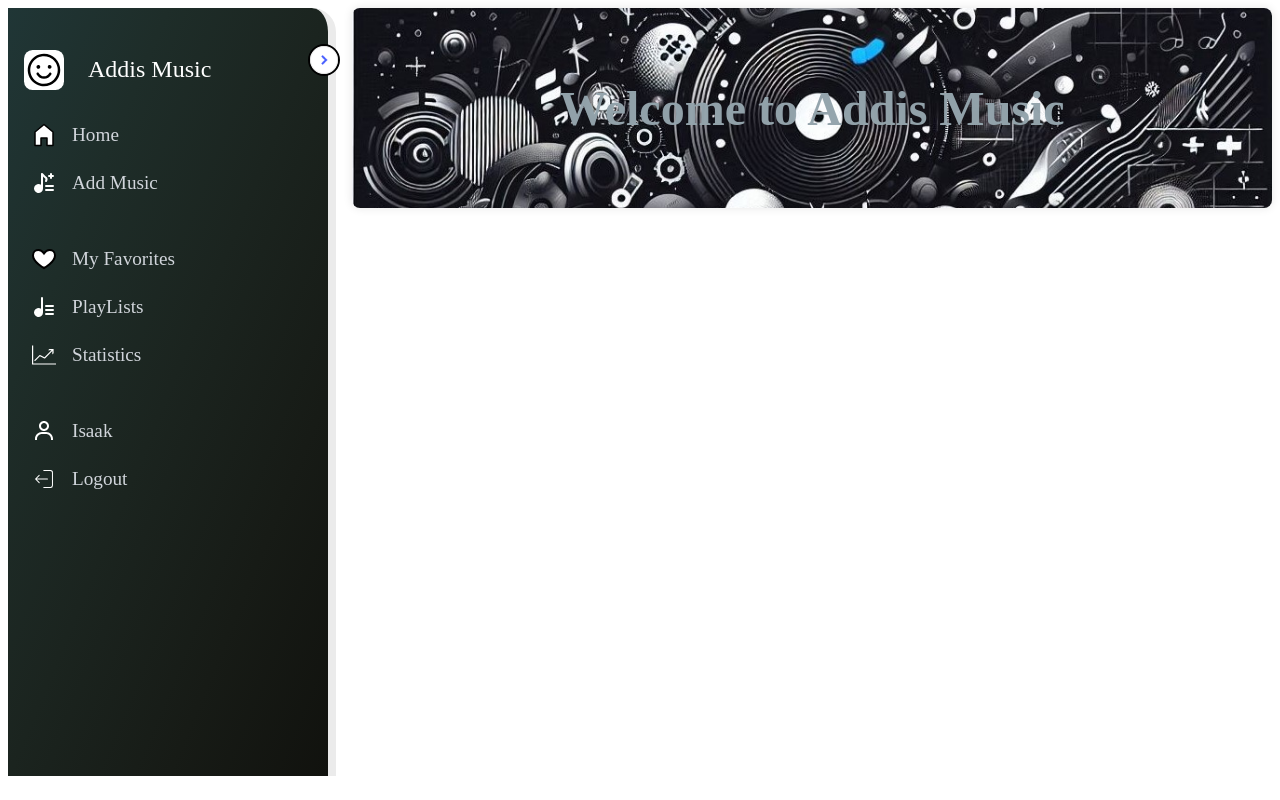
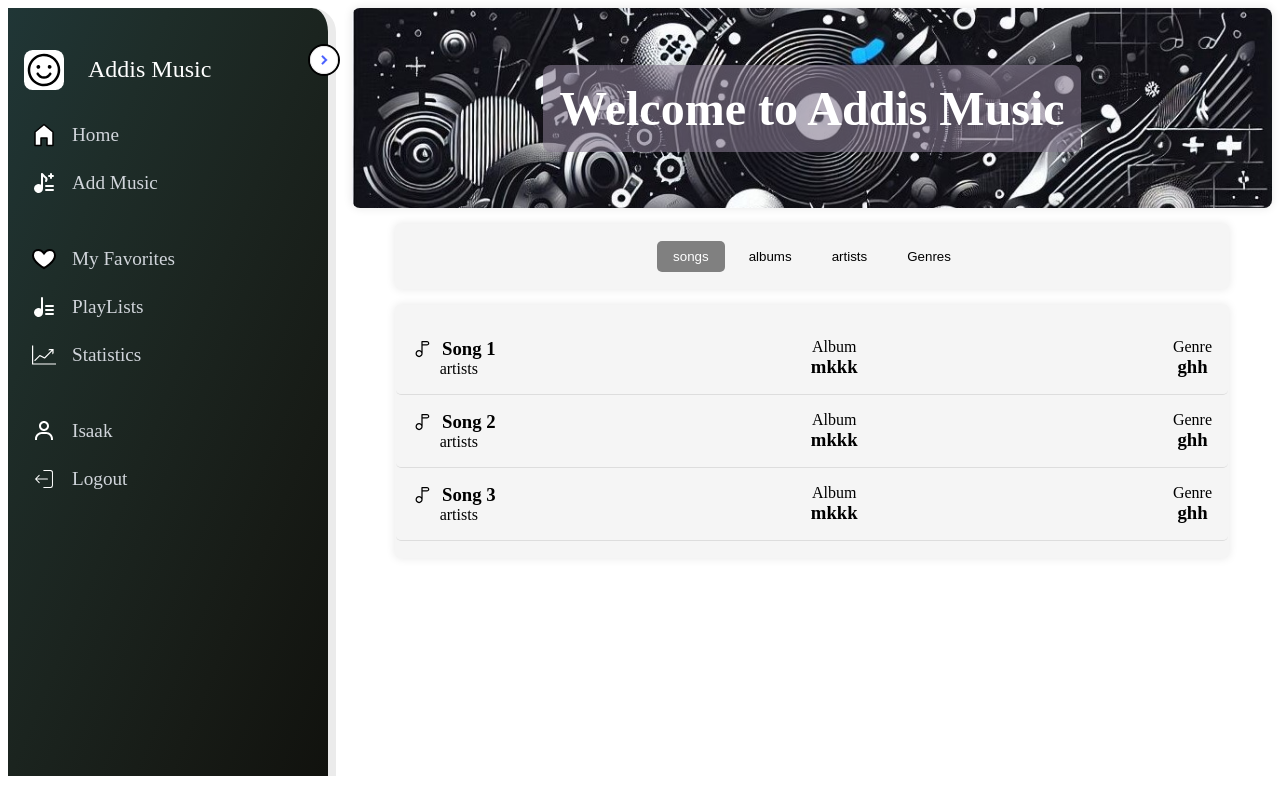
Before and after one commit to isaakgz/addis-software-mern-music, a React (Vite) app in the folder Client/: page / in a window 1280 px wide. Built offline with nearby package versions, Linux system fonts and the light colour scheme.

Commit message:
build tab and song list component

```diff
--- a/Client/src/App.tsx
+++ b/Client/src/App.tsx
@@ -1,8 +1,9 @@
 /** @jsxImportSource @emotion/react */
 
 import { css } from "@emotion/react";
+import Banner from "./components/Banner/Banner";
 import Sidebar from "./components/sideBar/Sidebar";
-import Banner from "./components/Banner/Banner";
+import Songs from "./components/Songs/Songs";
 
 function App() {
   return (
@@ -22,6 +23,8 @@ function App() {
           `}
         >
           <Banner />
+
+          <Songs />
         </div>
       </div>
     </>
--- a/Client/src/components/Banner/Banner.tsx
+++ b/Client/src/components/Banner/Banner.tsx
@@ -27,9 +27,12 @@ const BannerContainer = styled.div`
 `;
 
 const BannerText = styled.h1`
-  color: #93a4acfb;
+  color: white;
   font-size: 3rem;
   font-weight: 700;
+  background-color: #83778d96;
+  border-radius: 0.5rem;
+  padding: 1rem;
 
   @media (max-width: 768px) {
     font-size: 2rem; /* Adjust font size for smaller screens */
--- /dev/null
+++ b/Client/src/components/Songs/Songs.tsx
@@ -0,0 +1,23 @@
+import Tabs from "../Tabs/Tabs";
+import SongsList from "../SongsList/SongsList";
+
+function Songs() {
+  const tabs = ["songs", "albums", "artists", "Genres"];
+
+  const songs = ["Song 1", "Song 2", "Song 3"];
+  const albums = ["Album 1", "Album 2", "Album 3"];
+  const artists = ["Artist 1", "Artist 2", "Artist 3"];
+  const genres = ["Genre 1", "Genre 2", "Genre 3"];
+  return (
+    <>
+      <Tabs tabs={tabs}>
+        <SongsList items={songs} />
+        <SongsList items={albums} />
+        <SongsList items={artists} />
+        <SongsList items={genres} />
+      </Tabs>
+    </>
+  );
+}
+
+export default Songs;
--- /dev/null
+++ b/Client/src/components/SongsList/SongsList.tsx
@@ -0,0 +1,102 @@
+/** @jsxImportSource @emotion/react */
+import styled from "@emotion/styled";
+import music from "../../assets/icons/music.svg";
+import { css } from "@emotion/react";
+
+const ListContainer = styled.div`
+  display: flex;
+  flex-direction: column;
+  align-items: center;
+`;
+
+const ListItem = styled.div`
+  padding: 1rem;
+  border-bottom: 1px solid #ddd;
+  width: 100%;
+  text-align: left;
+  display: flex;
+  align-items: center;
+  justify-content: space-between;
+  cursor: pointer;
+  transition: all 0.3s;
+  border-radius: 5px;
+  &:hover {
+    background-color: #dddddd92;
+  }
+`;
+const TitleWrapper = styled.div`
+  display: flex;
+  flex-direction: column;
+  align-items: center;
+  justify-content: center;
+  gap: 0rem;
+  h3 {
+    margin: 0;
+    padding: 0;
+  }
+  p {
+    margin: 0;
+    padding: 0;
+    margin-left: 10px;
+  }
+`;
+
+const AlbumWrapper = styled.div`
+  display: flex;
+  flex-direction: column;
+  align-items: center;
+  justify-content: center;
+  gap: 0rem;
+  h3 {
+    margin: 0;
+    padding: 0;
+  }
+  p {
+    margin: 0;
+    padding: 0;
+  }
+`;
+const ListIcon = styled.img`
+  width: 20px;
+  height: 20px;
+  margin-right: 10px;
+`;
+
+interface SongsListProps {
+  items: string[];
+}
+const SongsList = ({ items }: SongsListProps) => {
+  return (
+    <ListContainer>
+      {items.map((item, index) => (
+        <ListItem key={index}>
+          <TitleWrapper>
+            <div
+              css={css`
+                display: flex;
+                align-items: center;
+                justify-content: center;
+                margin: 0;
+                padding: 0;
+              `}
+            >
+              <ListIcon src={music} alt="music" />
+              <h3>{item}</h3>
+            </div>
+            <p>artists</p>
+          </TitleWrapper>
+          <AlbumWrapper>
+            <p>Album</p>
+            <h3>mkkk</h3>
+          </AlbumWrapper>
+          <AlbumWrapper>
+            <p>Genre</p>
+            <h3>ghh</h3>
+          </AlbumWrapper>
+        </ListItem>
+      ))}
+    </ListContainer>
+  );
+};
+
+export default SongsList;
--- /dev/null
+++ b/Client/src/components/Tabs/Tabs.tsx
@@ -0,0 +1,83 @@
+import styled from "@emotion/styled";
+import React, { ReactNode, useState } from "react";
+
+const TabsContainer = styled.div`
+  display: flex;
+  justify-content: center;
+  align-items: center;
+  gap: 0.5rem;
+  padding: 1rem;
+  background-color: #f5f5f5;
+  margin: 1rem auto;
+  border-radius: 5px;
+  box-shadow: 0 0 10px rgba(0, 0, 0, 0.1);
+  width: 100%;
+  max-width: 800px;
+  border: 1px solid #f5f5f5;
+  flex-wrap: nowrap;
+  @media (max-width: 768px) {
+    flex-wrap: wrap;
+  }
+`;
+
+const Tab = styled.button<{ active: boolean }>`
+  background-color: ${({ active }) => (active ? "gray" : "transparent")};
+  color: ${({ active }) => (active ? "white" : "black")};
+  padding: 0.5rem 1rem;
+  border: none;
+  border-radius: 5px;
+  outline: none;
+  cursor: pointer;
+  transition: all 0.3s;
+  &:hover {
+    background-color: gray;
+    color: white;
+  }
+`;
+
+const TabsContent = styled.div`
+  padding: 1rem;
+  background-color: #f5f5f5;
+  margin: 1rem auto;
+  border-radius: 5px;
+  box-shadow: 0 0 10px rgba(0, 0, 0, 0.1);
+  width: 100%;
+  max-width: 800px;
+  border: 1px solid #f5f5f5;
+`;
+
+interface TabProps {
+  children?: ReactNode[];
+  tabs: string[];
+}
+function Tabs({ tabs, children }: TabProps) {
+  const [activeTab, setActiveTab] = useState(tabs[0]);
+  return (
+    <>
+      <TabsContainer>
+        {tabs.map((tab) => (
+          <Tab
+            key={tab}
+            active={activeTab === tab}
+            onClick={() => setActiveTab(tab)}
+          >
+            {tab}
+          </Tab>
+        ))}
+      </TabsContainer>
+      <TabsContent>
+        {children &&
+          children.map((child, index) => (
+            <div
+              key={index}
+              style={{ display: activeTab === tabs[index] ? "block" : "none" }}
+            >
+              {child}
+            </div>
+          ))}
+      </TabsContent>
+    </>
+  );
+}
+
+export default Tabs;
```
Also changed, not shown: Client/src/assets/icons/music.svg (added).
